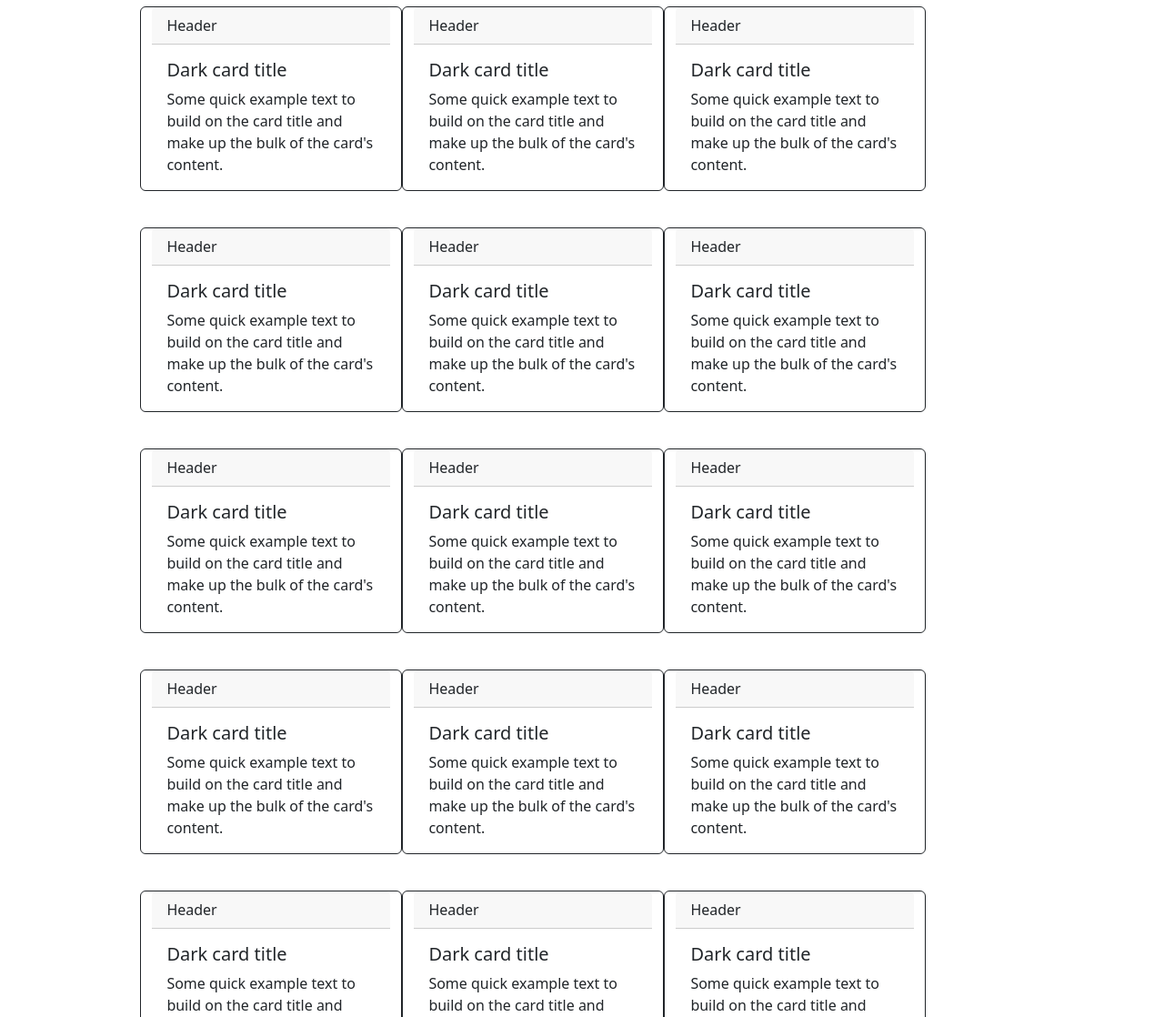
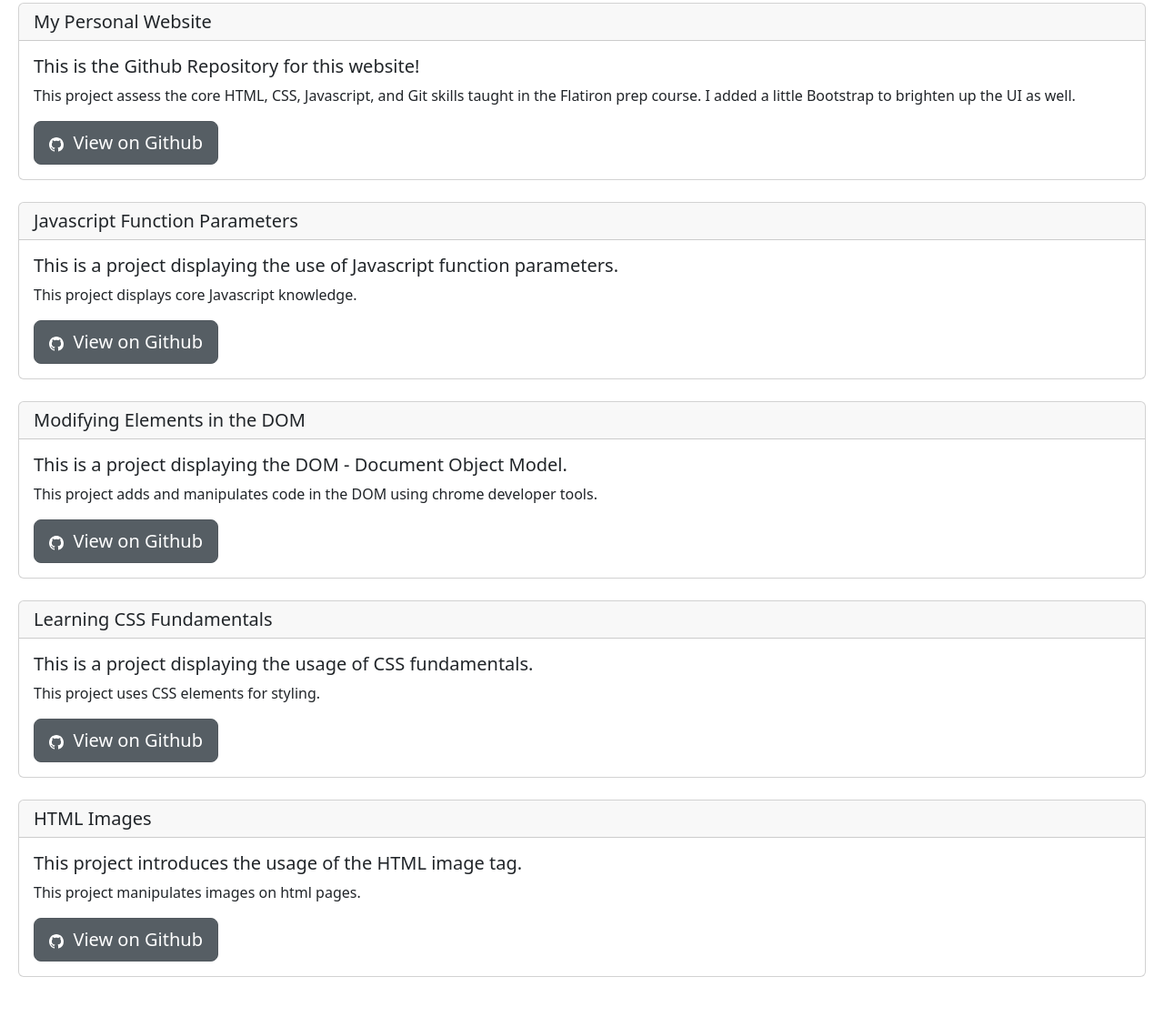
Before and after one commit to mbron770/My-Personal-Website, a plain HTML site: page portfolio.html in a window 1280 px wide. Shown: the part 169-1287 px from the top of the page at 91% size. Before the commit the page ends 800 px from the top, so only its background shows below. Drawn offline with nearby package versions, Linux system fonts and the light colour scheme.

Commit message:
update and complete portfolio page

```diff
--- a/portfolio.html
+++ b/portfolio.html
@@ -43,134 +43,71 @@
       </nav>
       <br>
       <h1 id = "portfolioHeader">Here are some projects from my GitHub Repo</h1>
-      <div class="card-group">
-        <div class="row row-cols-1 row-cols-md-3 g-4">
-          <div class="card border-dark mb-3" style="max-width: 18rem;">
-            <div class="card-header">Header</div>
-            <div class="card-body text-dark">
-              <h5 class="card-title">Dark card title</h5>
-              <p class="card-text">Some quick example text to build on the card title and make up the bulk of the card's content.</p>
-            </div>
+
+      <div class = cards>
+        <div class="card">
+          <h5 class="card-header">My Personal Website</h5>
+          <div class="card-body">
+            <h5 class="card-title">This is the Github Repository for this website!</h5>
+
+<p class="card-text">This project assess the core HTML, CSS, Javascript, and Git skills taught in the Flatiron prep course. I added a little Bootstrap to brighten up the UI as well.</p>
+            <a class="btn btn-secondary btn-lg active" href="https://github.com/mbron770/My-Personal-Website.git"><svg xmlns="http://www.w3.org/2000/svg" width="16" height="16" fill="currentColor" class="bi bi-github" viewBox="0 0 16 16">
+              <path d="M8 0C3.58 0 0 3.58 0 8c0 3.54 2.29 6.53 5.47 7.59.4.07.55-.17.55-.38 0-.19-.01-.82-.01-1.49-2.01.37-2.53-.49-2.69-.94-.09-.23-.48-.94-.82-1.13-.28-.15-.68-.52-.01-.53.63-.01 1.08.58 1.23.82.72 1.21 1.87.87 2.33.66.07-.52.28-.87.51-1.07-1.78-.2-3.64-.89-3.64-3.95 0-.87.31-1.59.82-2.15-.08-.2-.36-1.02.08-2.12 0 0 .67-.21 2.2.82.64-.18 1.32-.27 2-.27.68 0 1.36.09 2 .27 1.53-1.04 2.2-.82 2.2-.82.44 1.1.16 1.92.08 2.12.51.56.82 1.27.82 2.15 0 3.07-1.87 3.75-3.65 3.95.29.25.54.73.54 1.48 0 1.07-.01 1.93-.01 2.2 0 .21.15.46.55.38A8.012 8.012 0 0 0 16 8c0-4.42-3.58-8-8-8z"/>
+            </svg>&nbsp;&nbsp;View on Github <script src="script.js"></script></a>
           </div>
-          <div class="card border-dark mb-3" style="max-width: 18rem;">
-            <div class="card-header">Header</div>
-            <div class="card-body text-dark">
-              <h5 class="card-title">Dark card title</h5>
-              <p class="card-text">Some quick example text to build on the card title and make up the bulk of the card's content.</p>
-            </div>
-          </div>
-          <div class="card border-dark mb-3" style="max-width: 18rem;">
-            <div class="card-header">Header</div>
-            <div class="card-body text-dark">
-              <h5 class="card-title">Dark card title</h5>
-              <p class="card-text">Some quick example text to build on the card title and make up the bulk of the card's content.</p>
-            </div>
-          </div>
-          <div class="card border-dark mb-3" style="max-width: 18rem;">
-            <div class="card-header">Header</div>
-            <div class="card-body text-dark">
-              <h5 class="card-title">Dark card title</h5>
-              <p class="card-text">Some quick example text to build on the card title and make up the bulk of the card's content.</p>
-            </div>
-          </div>
-          <div class="card border-dark mb-3" style="max-width: 18rem;">
-            <div class="card-header">Header</div>
-            <div class="card-body text-dark">
-              <h5 class="card-title">Dark card title</h5>
-              <p class="card-text">Some quick example text to build on the card title and make up the bulk of the card's content.</p>
-            </div>
-          </div>
-          <div class="card border-dark mb-3" style="max-width: 18rem;">
-            <div class="card-header">Header</div>
-            <div class="card-body text-dark">
-              <h5 class="card-title">Dark card title</h5>
-              <p class="card-text">Some quick example text to build on the card title and make up the bulk of the card's content.</p>
-            </div>
-          </div>
-          <div class="card border-dark mb-3" style="max-width: 18rem;">
-            <div class="card-header">Header</div>
-            <div class="card-body text-dark">
-              <h5 class="card-title">Dark card title</h5>
-              <p class="card-text">Some quick example text to build on the card title and make up the bulk of the card's content.</p>
-            </div>
-          </div>
-          <div class="card border-dark mb-3" style="max-width: 18rem;">
-            <div class="card-header">Header</div>
-            <div class="card-body text-dark">
-              <h5 class="card-title">Dark card title</h5>
-              <p class="card-text">Some quick example text to build on the card title and make up the bulk of the card's content.</p>
-            </div>
-          </div>
-          <div class="card border-dark mb-3" style="max-width: 18rem;">
-            <div class="card-header">Header</div>
-            <div class="card-body text-dark">
-              <h5 class="card-title">Dark card title</h5>
-              <p class="card-text">Some quick example text to build on the card title and make up the bulk of the card's content.</p>
-            </div>
-          </div>
-          <div class="card border-dark mb-3" style="max-width: 18rem;">
-            <div class="card-header">Header</div>
-            <div class="card-body text-dark">
-              <h5 class="card-title">Dark card title</h5>
-              <p class="card-text">Some quick example text to build on the card title and make up the bulk of the card's content.</p>
-            </div>
-          </div>
-
-          <div class="card border-dark mb-3" style="max-width: 18rem;">
-            <div class="card-header">Header</div>
-            <div class="card-body text-dark">
-              <h5 class="card-title">Dark card title</h5>
-              <p class="card-text">Some quick example text to build on the card title and make up the bulk of the card's content.</p>
-            </div>
-          </div>
-          <div class="card border-dark mb-3" style="max-width: 18rem;">
-            <div class="card-header">Header</div>
-            <div class="card-body text-dark">
-              <h5 class="card-title">Dark card title</h5>
-              <p class="card-text">Some quick example text to build on the card title and make up the bulk of the card's content.</p>
-            </div>
-          </div>
-          <div class="card border-dark mb-3" style="max-width: 18rem;">
-            <div class="card-header">Header</div>
-            <div class="card-body text-dark">
-              <h5 class="card-title">Dark card title</h5>
-              <p class="card-text">Some quick example text to build on the card title and make up the bulk of the card's content.</p>
-            </div>
-          </div>
-          <div class="card border-dark mb-3" style="max-width: 18rem;">
-            <div class="card-header">Header</div>
-            <div class="card-body text-dark">
-              <h5 class="card-title">Dark card title</h5>
-              <p class="card-text">Some quick example text to build on the card title and make up the bulk of the card's content.</p>
-            </div>
-          </div>
-          <div class="card border-dark mb-3" style="max-width: 18rem;">
-            <div class="card-header">Header</div>
-            <div class="card-body text-dark">
-              <h5 class="card-title">Dark card title</h5>
-              <p class="card-text">Some quick example text to build on the card title and make up the bulk of the card's content.</p>
-            </div>
-          </div>
-          <div class="card border-dark mb-3" style="max-width: 18rem;">
-            <div class="card-header">Header</div>
-            <div class="card-body text-dark">
-              <h5 class="card-title">Dark card title</h5>
-              <p class="card-text">Some quick example text to build on the card title and make up the bulk of the card's content.</p>
-            </div>
-          </div>
+        </div>
+        <br>
 
 
+        <div class="card">
+          <h5 class="card-header">Javascript Function Parameters</h5>
+          <div class="card-body">
+            <h5 class="card-title">This is a project displaying the use of Javascript function parameters.</h5>
+            <p class="card-text">This project displays core Javascript knowledge.</p>
+            <a class="btn btn-secondary btn-lg active" href="https://github.com/mbron770/phase-0-pac-3-function-parameters-lab.git"><svg xmlns="http://www.w3.org/2000/svg" width="16" height="16" fill="currentColor" class="bi bi-github" viewBox="0 0 16 16">
+              <path d="M8 0C3.58 0 0 3.58 0 8c0 3.54 2.29 6.53 5.47 7.59.4.07.55-.17.55-.38 0-.19-.01-.82-.01-1.49-2.01.37-2.53-.49-2.69-.94-.09-.23-.48-.94-.82-1.13-.28-.15-.68-.52-.01-.53.63-.01 1.08.58 1.23.82.72 1.21 1.87.87 2.33.66.07-.52.28-.87.51-1.07-1.78-.2-3.64-.89-3.64-3.95 0-.87.31-1.59.82-2.15-.08-.2-.36-1.02.08-2.12 0 0 .67-.21 2.2.82.64-.18 1.32-.27 2-.27.68 0 1.36.09 2 .27 1.53-1.04 2.2-.82 2.2-.82.44 1.1.16 1.92.08 2.12.51.56.82 1.27.82 2.15 0 3.07-1.87 3.75-3.65 3.95.29.25.54.73.54 1.48 0 1.07-.01 1.93-.01 2.2 0 .21.15.46.55.38A8.012 8.012 0 0 0 16 8c0-4.42-3.58-8-8-8z"/>
+            </svg>&nbsp;&nbsp;View on Github</a>
+          </div>
         </div>
+        <br>
 
+    <div class="card">
+          <h5 class="card-header">Modifying Elements in the DOM</h5>
+          <div class="card-body">
+            <h5 class="card-title">This is a project displaying the DOM - Document Object Model.</h5>
+            <p class="card-text">This project adds and manipulates code in the DOM using chrome developer tools.</p>
 
+            <a class="btn btn-secondary btn-lg active" href="https://github.com/mbron770/phase-0-the-dom-modifying-elements-lab.git"><svg xmlns="http://www.w3.org/2000/svg" width="16" height="16" fill="currentColor" class="bi bi-github" viewBox="0 0 16 16">
+              <path d="M8 0C3.58 0 0 3.58 0 8c0 3.54 2.29 6.53 5.47 7.59.4.07.55-.17.55-.38 0-.19-.01-.82-.01-1.49-2.01.37-2.53-.49-2.69-.94-.09-.23-.48-.94-.82-1.13-.28-.15-.68-.52-.01-.53.63-.01 1.08.58 1.23.82.72 1.21 1.87.87 2.33.66.07-.52.28-.87.51-1.07-1.78-.2-3.64-.89-3.64-3.95 0-.87.31-1.59.82-2.15-.08-.2-.36-1.02.08-2.12 0 0 .67-.21 2.2.82.64-.18 1.32-.27 2-.27.68 0 1.36.09 2 .27 1.53-1.04 2.2-.82 2.2-.82.44 1.1.16 1.92.08 2.12.51.56.82 1.27.82 2.15 0 3.07-1.87 3.75-3.65 3.95.29.25.54.73.54 1.48 0 1.07-.01 1.93-.01 2.2 0 .21.15.46.55.38A8.012 8.012 0 0 0 16 8c0-4.42-3.58-8-8-8z"/>
+            </svg>&nbsp;&nbsp;View on Github</a>
+          </div>
+        </div>
+        <br>
 
+        <div class="card">
+          <h5 class="card-header">Learning CSS Fundamentals</h5>
+          <div class="card-body">
+            <h5 class="card-title">This is a project displaying the usage of CSS fundamentals.</h5>
+            <p class="card-text">This project uses CSS elements for styling.</p>
+            <a class="btn btn-secondary btn-lg active" href="https://github.com/mbron770/phase-0-css-fundamentals-lab.git"><svg xmlns="http://www.w3.org/2000/svg" width="16" height="16" fill="currentColor" class="bi bi-github" viewBox="0 0 16 16">
+              <path d="M8 0C3.58 0 0 3.58 0 8c0 3.54 2.29 6.53 5.47 7.59.4.07.55-.17.55-.38 0-.19-.01-.82-.01-1.49-2.01.37-2.53-.49-2.69-.94-.09-.23-.48-.94-.82-1.13-.28-.15-.68-.52-.01-.53.63-.01 1.08.58 1.23.82.72 1.21 1.87.87 2.33.66.07-.52.28-.87.51-1.07-1.78-.2-3.64-.89-3.64-3.95 0-.87.31-1.59.82-2.15-.08-.2-.36-1.02.08-2.12 0 0 .67-.21 2.2.82.64-.18 1.32-.27 2-.27.68 0 1.36.09 2 .27 1.53-1.04 2.2-.82 2.2-.82.44 1.1.16 1.92.08 2.12.51.56.82 1.27.82 2.15 0 3.07-1.87 3.75-3.65 3.95.29.25.54.73.54 1.48 0 1.07-.01 1.93-.01 2.2 0 .21.15.46.55.38A8.012 8.012 0 0 0 16 8c0-4.42-3.58-8-8-8z"/>
+            </svg>&nbsp;&nbsp;View on Github</a>
+          </div>
+        </div>
+        <br>
 
+        <div class="card">
+          <h5 class="card-header">HTML Images</h5>
+          <div class="card-body">
+            <h5 class="card-title">This project introduces the usage of the HTML image tag.</h5>
+            <p class="card-text">This project manipulates images on html pages.</p>
+            <a class="btn btn-secondary btn-lg active" href="https://github.com/mbron770/phase-0-html-images-lab.git"><svg xmlns="http://www.w3.org/2000/svg" width="16" height="16" fill="currentColor" class="bi bi-github" viewBox="0 0 16 16">
+              <path d="M8 0C3.58 0 0 3.58 0 8c0 3.54 2.29 6.53 5.47 7.59.4.07.55-.17.55-.38 0-.19-.01-.82-.01-1.49-2.01.37-2.53-.49-2.69-.94-.09-.23-.48-.94-.82-1.13-.28-.15-.68-.52-.01-.53.63-.01 1.08.58 1.23.82.72 1.21 1.87.87 2.33.66.07-.52.28-.87.51-1.07-1.78-.2-3.64-.89-3.64-3.95 0-.87.31-1.59.82-2.15-.08-.2-.36-1.02.08-2.12 0 0 .67-.21 2.2.82.64-.18 1.32-.27 2-.27.68 0 1.36.09 2 .27 1.53-1.04 2.2-.82 2.2-.82.44 1.1.16 1.92.08 2.12.51.56.82 1.27.82 2.15 0 3.07-1.87 3.75-3.65 3.95.29.25.54.73.54 1.48 0 1.07-.01 1.93-.01 2.2 0 .21.15.46.55.38A8.012 8.012 0 0 0 16 8c0-4.42-3.58-8-8-8z"/>
+            </svg>&nbsp;&nbsp;View on Github</a>
+          </div>
+        </div>
+        <br>
+      </div>
 
-
-
-
-
-
-      </div>
   </body>
 </html>
--- a/style.css
+++ b/style.css
@@ -1,7 +1,3 @@
-/*body{
-background-image: url("images/indexBackground.jpg");
-}*/
-
 #welcomeParagraph1 {
 border: 5px transparent;
 position: absolute;
@@ -47,10 +43,12 @@ text-align: left;
 
 }
 
-.card-group {
-    position: absolute;
-    top: 22%;
-    left: 13%;
+.cards{
+
+    padding-left: 20px;
+    padding-right: 20px;
+    padding-top: 20px;
+    padding-bottom: 20px;
 
 
 
```
Also changed, not shown: script.js (+0 -22 lines).
